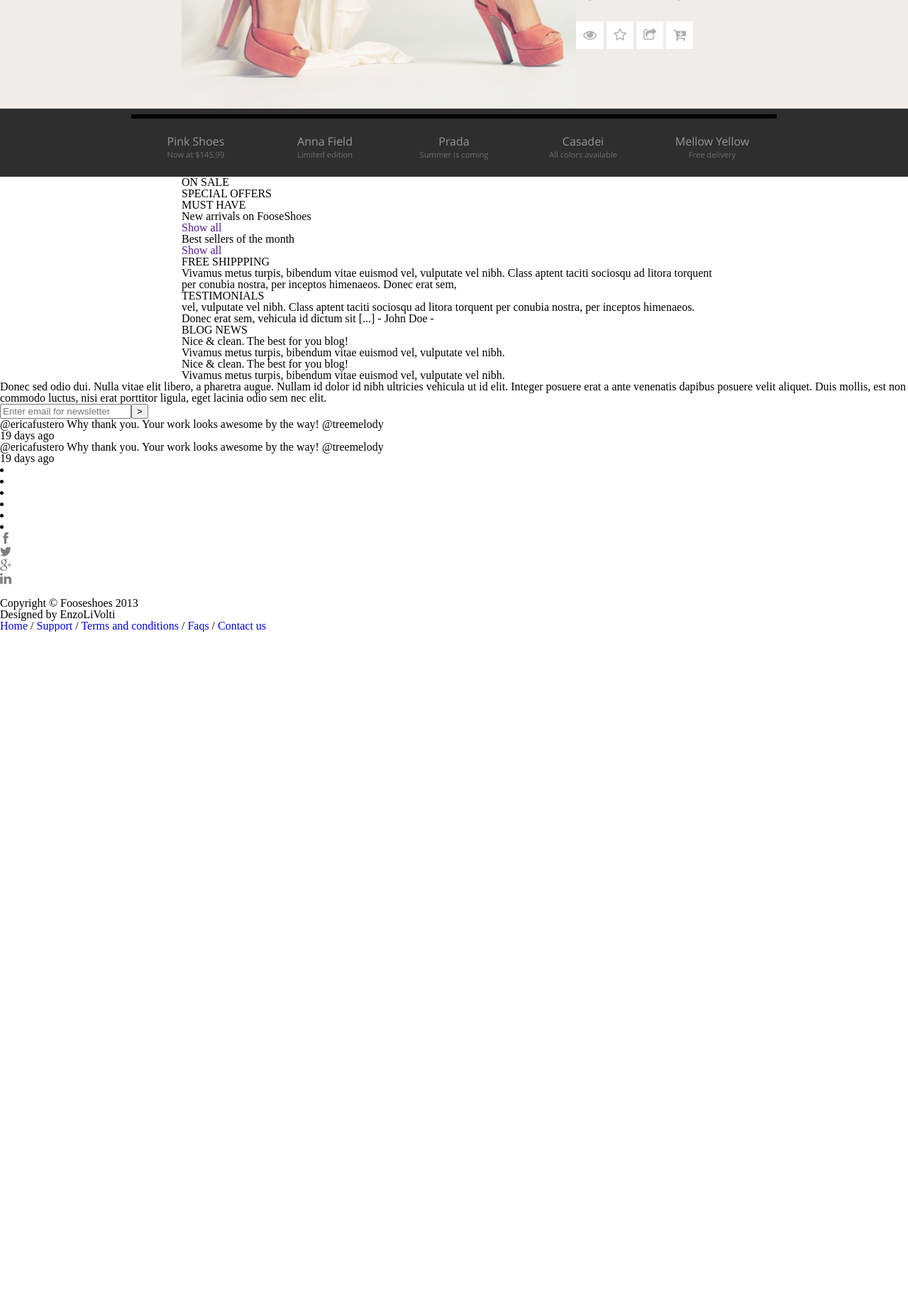
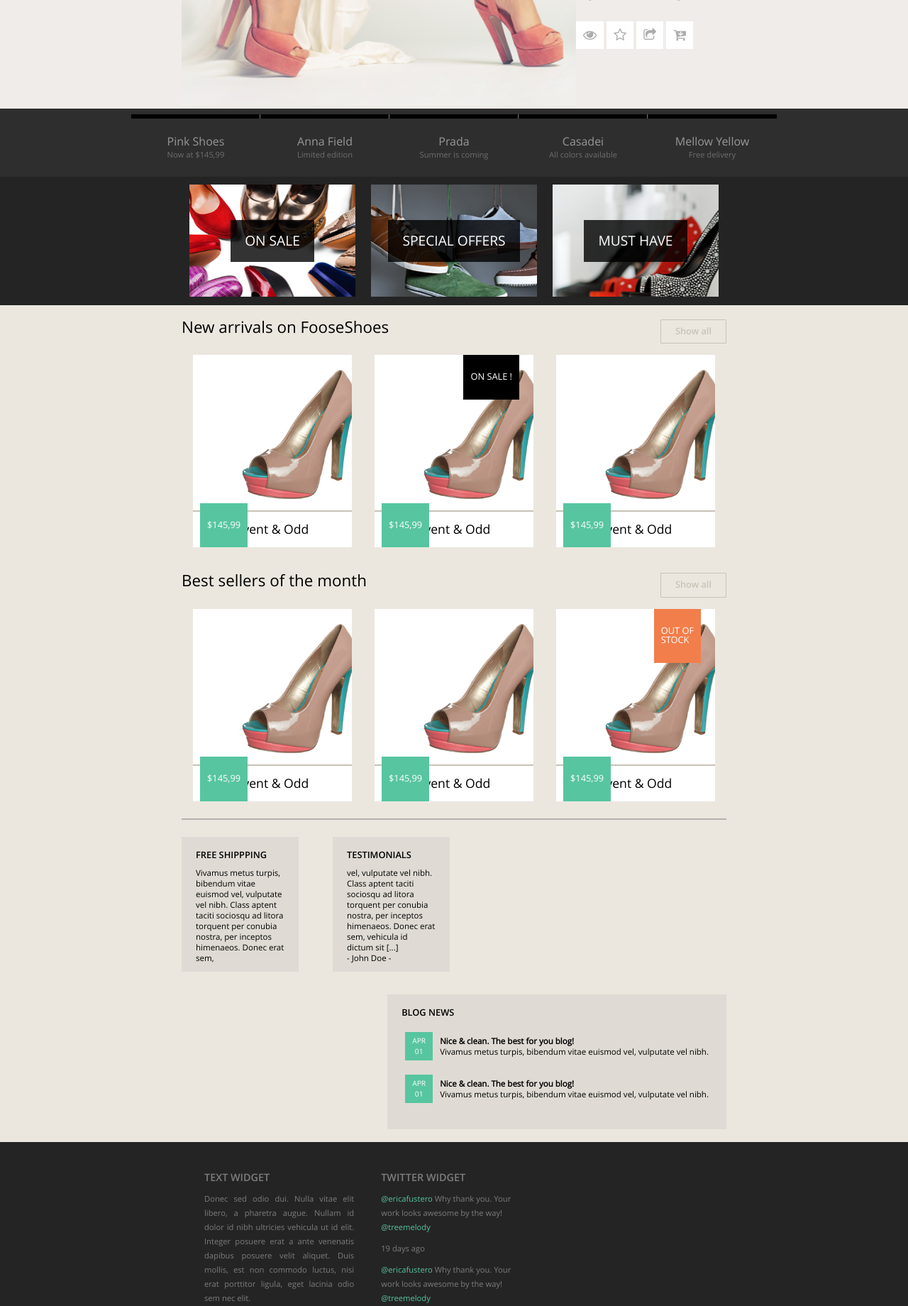
Before and after one commit to maagiix/MMI-HAG-Fluck-Nicolas, a PHP site: page / in a window 1280 px wide. Shown: the part 469-2309 px from the top of the page at 71% size. Before the commit the page ends 1359 px from the top, so only its background shows below. Run offline with PHP 8.4, Linux system fonts and the light colour scheme; some libraries are stand-ins or nearby versions.

Commit message:
update 22/02

```diff
--- a/maquette/css/style.css
+++ b/maquette/css/style.css
@@ -202,6 +202,10 @@
     background-color: #57c5a0;
 }
 
+.orange{
+    background-color: #f27e4b;
+}
+
 
 h2{
     font-family: 'open_sansregular';
@@ -229,9 +233,6 @@
     color: #57c5a0;
 }
 
-/*********************** FIN DU SLIDER ***********************/
-
-
 
 .brand{
     background-color: #2e2e2e;
@@ -256,14 +257,28 @@
     font-size: 0.7em;
     margin-top: 5px;
 }
-
 .trait hr{
 
     border: 3px solid #000;
+
+
+}
+
+.highlight hr{
+    border: 3px solid #57c5a0;
+}
+
+.right {
+    border-right: 1px solid #7e7e7e;
 }
 
 .brand1{
     margin-bottom: 10px;
+}
+
+.text-brand:hover{
+    cursor: pointer;
+    color: #FFF;
 }
 
 .brand1:hover{
@@ -287,36 +302,336 @@
     color: #FFF;
 }
 
+/*********************** FIN DU SLIDER ***********************/
+
+
+.vignettes{
+    background-color: #242424;
+
+}
+
+.vignette{
+    margin: 0.7em;
+    display: flex;
+    align-items: center;
+    justify-content: center;
+    width: 280px;
+    height: 158px;
+}
+
+.vignette-gauche{
+    background-image: url('../img/onsale.png');
+
+}
+
+.vignette-milieu{
+    background-image: url('../img/specialoffers.png');
+
+}
+.vignette-droite{
+    background-image: url('../img/musthave.png');
+}
+
+.text-vignette{
+    padding: 20px;
+    background-color: rgba(0,0,0,0.8);
+    font-size: 1.2em;
+    color: #FFF;
+}
+
+.vignette:hover{
+    cursor: pointer;
+}
+
+/******************** FIN DES VIGNETTES *************************/
+
+.arrivals{
+    background-color: #ebe7df;
+    font-family: 'open_sansregular';
+}
 
 
 
+.titre-show{
+    padding: 20px 0;
+    clear: both;
+}
+
+.titre-show h4{
+    float: left;
+    font-size: 1.4em;
+}
+
+.show{
+    font-family: 'open_sanssemibold';
+    float: right;
+    border: 1px solid #c9c2b6;
+    color: #c9c2b6;
+    border-radius: 1px;
+    padding: 10px 20px;
+    font-size: 0.8em;
+}
+
+.photos{
+    width: 100%;
+    display: flex;
+    justify-content: center;
+    align-items: center;
+}
+
+.img{
+    margin: 1em;
+    width: 300px;
+    background-color: #FFF;
+   position: relative;
+   overflow-x: hidden;
+}
+
+.marque{
+    border-top: 2px solid #c9c2b6;
+    background-color: #FFF;
+    height: 50px;
+    float: left;
+    width: 100%;
+    text-align: center;
+
+}
+
+.marque p{
+    font-family: 'open_sansregular';
+    font-size: 1.1em;
+    line-height: 50px;
+}
+
+.img__text{
+    clear: both;
+    width: 100%;
+}
+.prix-image{
+    float: left;
+    position: absolute;
+    bottom: 0;
+    left: 10px;
+    z-index: 1321313;
+}
+
+.sale-image{
+    position: absolute;
+    top: 0;
+    right: 20px;
+}
+
+
+.hvr-fade {
+  display: inline-block;
+  vertical-align: middle;
+  -webkit-transform: translateZ(0);
+  transform: translateZ(0);
+  box-shadow: 0 0 1px rgba(0, 0, 0, 0);
+  -webkit-backface-visibility: hidden;
+  backface-visibility: hidden;
+  -moz-osx-font-smoothing: grayscale;
+  overflow: hidden;
+  -webkit-transition-duration: 0.3s;
+  transition-duration: 0.3s;
+  -webkit-transition-property: color, background-color;
+  transition-property: color, background-color;
+}
+.hvr-fade:hover, .hvr-fade:focus, .hvr-fade:active {
+  background-color: #57c5a0;
+  color: white;
+  border: 1px solid #57c5a0;
+}
 
 
 
+.bulle4{
 
-
-
-
-
-
-
-
-
-
-/* .bulle4{
-    position: relative;
-    margin-top: -20%;
-    padding: 5% 0;
+    border-top: 2px solid #c9c2b6;
+    margin-top: -50px;
+    position: absolute;
+    background-color: #FFF;
+    bottom: 0;
+    left: 0;
     text-align: center;
     color: #FFF;
     font-family:Pathway Gothic one, sans-serif;
     font-size: 110%;
-    z-index: 1555;
     width:0%;
     overflow:hidden;
+    display: inline-block;
     -webkit-transition: width 0.5s ease-in-out;
     -moz-transition: width 0.5s ease-in-out;
     -o-transition: width 0.5s ease-in-out;
     transition: width 0.5s ease-in-out;
+    height: 50px;
+    padding-left: 20px;
 
-} */
+
+}
+
+.bulle4 li{
+    display: inline-block;
+    line-height: 50px;
+    font-size: 0.8em;
+    margin: 0 10px;
+}
+
+.bulle4 a:hover *{
+    color: #57c5a0;
+}
+
+.marque:hover .bulle4{
+    width: 100%;
+}
+
+/************************** FIN DES ARRIVALS ******************************/
+
+.hr{
+border: 1px solid rgba(126,126,126,0.5);
+}
+
+.blog{
+    width: 100%;
+    display: inline-block;
+}
+
+.shipping{
+    width: 165px;
+    height: 190px;
+    background-color: #dfdbd4;
+     float: left;
+     margin: 1em 1em 1em 0;
+   }
+
+.testimonials{
+    width: 165px;
+    height: 190px;
+    background-color: #dfdbd4;
+   float: left;
+   margin: 1em 2em;
+
+}
+
+.news{
+
+    height: 190px;
+    background-color: #dfdbd4;
+   float: right;
+   margin: 1em 0 1em 1em;
+}
+
+h5{
+    font-family: 'open_sanssemibold';
+    padding-bottom: 10px;
+}
+
+.blog__p{
+    font-size: 0.9em;
+}
+
+.padding{
+    padding: 20px;
+    font-size: 0.8em;
+}
+
+.padding p{
+    line-height: 15px;
+}
+
+.what, .nice{
+    clear: both;
+}
+
+.date-number, .date{
+    float: left;
+    margin: 10px 5px;
+}
+
+.date-number{
+    font-size: 0.8em;
+    text-align: center;
+    color: #FFF;
+    background-color: #57c5a0;
+    padding: 5px 10px;
+}
+
+.date{
+    padding-top: 5px;
+}
+
+.gras{
+    font-weight: bold;
+}
+
+
+
+/********************* FIN DU BLOG ************************/
+
+.wrapper{
+    margin: 0 auto;
+    width: 55%;
+}
+
+.footer{
+    background-color: #242424;
+    color: #7d7d7d;
+}
+
+.widget{
+    clear: both;
+    overflow: hidden;
+    padding: 20px 0;
+    font-family: 'open_sansregular';
+    line-height: 20px;
+}
+
+.widget h5{
+    font-size: 0.9em;
+}
+
+.widget p{
+    font-size: 0.7em;
+    margin-bottom: 10px;
+}
+
+.text_widget{
+    float: left;
+    width: 30%;
+    text-align: justify;
+    margin: 20px 0 20px 0;
+    padding-right: 20px;
+
+}
+
+
+.twitter_widget{
+    float: left;
+    width: 30%;
+    margin: 20px 18px 20px 18px;
+}
+
+.hashtag{
+    color: #57c5a0;
+}
+
+.flickr_widget{
+    float: left;
+    width: 33%;
+    margin-top: 20px;
+
+}
+
+.images{
+    clear: both;
+}
+
+.liste1 li{
+    float: left;
+    margin: 2px;
+}
+
+.liste2 li{
+    float: left;
+    margin: 2px;
+}
--- a/maquette/index.html
+++ b/maquette/index.html
@@ -89,7 +89,7 @@
 			<div class="wrap">
 				<div class="nav-slider">
 					<div class="brand1">
-						<div class="trait">
+						<div class="trait right">
 							<hr>
 						</div>
 						<div class="text-brand">
@@ -98,7 +98,7 @@
 						</div>
 					</div>
 					<div class="brand2">
-						<div class="trait">
+						<div class="trait right">
 							<hr>
 						</div>
 						<div class="text-brand">
@@ -107,7 +107,7 @@
 						</div>
 					</div>
 					<div class="brand3">
-						<div class="trait">
+						<div class="trait right">
 							<hr>
 						</div>
 						<div class="text-brand">
@@ -116,7 +116,7 @@
 						</div>
 					</div>
 					<div class="brand4">
-						<div class="trait">
+						<div class="trait right">
 							<hr>
 						</div>
 						<div class="text-brand">
@@ -139,19 +139,28 @@
 
 		<div class="vignettes">
 			<div class="wrap">
+					<div class="nav-slider">
+
 						<div class="vignette vignette-gauche">
-					<div class="text-vignette-gauche">
+							<a href="#">
+								<div class="text-vignette">
 								<p>ON SALE</p>
 								</div>
+							</a>
 						</div>
 						<div class="vignette vignette-milieu">
-					<div class="text-vignette-milieu">
+							<a href="#">
+								<div class="text-vignette">
 								<p>SPECIAL OFFERS</p>
 								</div>
+							</a>
 						</div>
 						<div class="vignette vignette-droite">
-					<div class="text-vignette-droite">
+							<a href="#">
+								<div class="text-vignette">
 								<p>MUST HAVE</p>
+								</div>
+							</a>
 						</div>
 					</div>
 			</div>
@@ -160,16 +169,83 @@
 		<div class="arrivals">
 			<div class="part1">
 				<div class="wrap">
+					<div class="titre-show">
 						<h4>New arrivals on FooseShoes</h4>
-					<div class="show"><a href="">Show all</a></div>
+						<a href=""><div class="show hvr-fade">Show all</div></a>
+					</div>
 					<div class="photos">
-						<div class="photos__photos1">
+						<div class="img photos__photos1">
+							<div class="image">
+								<img src="img/chaussure.png" alt="">
+							</div>
+							<div class="img__text">
+							<div class="prix green prix-image">
+									<p>$145,99</p>
+								</div>
+								<div class="marque">
+									<p>Event & Odd</p>
+									<div class="bulle4">
+									<ul>
+										<a href="#"><li><i class="fa fa-eye"></i></li></a>
+										<a href="#"><li><i class="fa fa-star-o"></i></li></a>
+										<a href="#"><li><i class="fa fa-share-square-o"></i></li></a>
+										<a href="#"><li><i class="fa fa-cart-arrow-down"></i></li></a>
+									</ul>
+								</div>
+								</div>
 
 							</div>
-						<div class="photos__photos2">
 
 						</div>
-						<div class="photos__photos3">
+						<div class="img photos__photos2">
+
+						<div class="image">
+								<img src="img/chaussure.png" alt="">
+							</div>
+							<div class="img__text">
+							<div class="prix green prix-image">
+									<p>$145,99</p>
+								</div>
+								<div class="prix black sale-image">
+									<p>ON SALE !</p>
+								</div>
+								<div class="marque">
+									<p>Event & Odd</p>
+									<div class="bulle4">
+									<ul>
+										<a href="#"><li><i class="fa fa-eye"></i></li></a>
+										<a href="#"><li><i class="fa fa-star-o"></i></li></a>
+										<a href="#"><li><i class="fa fa-share-square-o"></i></li></a>
+										<a href="#"><li><i class="fa fa-cart-arrow-down"></i></li></a>
+									</ul>
+								</div>
+								</div>
+
+							</div>
+
+						</div>
+						<div class="img photos__photos3">
+
+						<div class="image">
+								<img src="img/chaussure.png" alt="">
+							</div>
+							<div class="img__text">
+							<div class="prix green prix-image">
+									<p>$145,99</p>
+								</div>
+								<div class="marque">
+									<p>Event & Odd</p>
+									<div class="bulle4">
+									<ul>
+										<a href="#"><li><i class="fa fa-eye"></i></li></a>
+										<a href="#"><li><i class="fa fa-star-o"></i></li></a>
+										<a href="#"><li><i class="fa fa-share-square-o"></i></li></a>
+										<a href="#"><li><i class="fa fa-cart-arrow-down"></i></li></a>
+									</ul>
+								</div>
+								</div>
+
+							</div>
 
 						</div>
 					</div>
@@ -177,67 +253,148 @@
 			</div>
 			<div class="part1">
 				<div class="wrap">
+					<div class="titre-show">
 						<h4>Best sellers of the month</h4>
-					<div class="show"><a href="">Show all</a></div>
+						<a href=""><div class="show hvr-fade">Show all</div></a>
+					</div>
 					<div class="photos">
-						<div class="photos__photos1">
+						<div class="img photos__photos1">
+						<div class="image">
+								<img src="img/chaussure.png" alt="">
+							</div>
+							<div class="img__text">
+							<div class="prix green prix-image">
+									<p>$145,99</p>
+								</div>
+								<div class="marque">
+									<p>Event & Odd</p>
+									<div class="bulle4">
+									<ul>
+										<a href="#"><li><i class="fa fa-eye"></i></li></a>
+										<a href="#"><li><i class="fa fa-star-o"></i></li></a>
+										<a href="#"><li><i class="fa fa-share-square-o"></i></li></a>
+										<a href="#"><li><i class="fa fa-cart-arrow-down"></i></li></a>
+									</ul>
+								</div>
+								</div>
 
 							</div>
-						<div class="photos__photos2">
 
 						</div>
-						<div class="photos__photos3">
+						<div class="img photos__photos2">
+							<div class="image">
+								<img src="img/chaussure.png" alt="">
+							</div>
+							<div class="img__text">
+							<div class="prix green prix-image">
+									<p>$145,99</p>
+								</div>
+								<div class="marque">
+									<p>Event & Odd</p>
+									<div class="bulle4">
+									<ul>
+										<a href="#"><li><i class="fa fa-eye"></i></li></a>
+										<a href="#"><li><i class="fa fa-star-o"></i></li></a>
+										<a href="#"><li><i class="fa fa-share-square-o"></i></li></a>
+										<a href="#"><li><i class="fa fa-cart-arrow-down"></i></li></a>
+									</ul>
+								</div>
+								</div>
 
+
+							</div>
+
+						</div>
+						<div class="img photos__photos3">
+						<div class="image">
+								<img src="img/chaussure.png" alt="">
+							</div>
+							<div class="img__text">
+							<div class="prix green prix-image">
+									<p>$145,99</p>
+								</div>
+								<div class="prix orange sale-image">
+									<p>OUT OF<br />STOCK</p>
+								</div>
+								<div class="marque">
+									<p>Event & Odd</p>
+									<div class="bulle4">
+									<ul>
+										<a href="#"><li><i class="fa fa-eye"></i></li></a>
+										<a href="#"><li><i class="fa fa-star-o"></i></li></a>
+										<a href="#"><li><i class="fa fa-share-square-o"></i></li></a>
+										<a href="#"><li><i class="fa fa-cart-arrow-down"></i></li></a>
+									</ul>
+								</div>
+								</div>
+
+							</div>
+
+						</div>
+					</div>
+				</div>
+			</div>
+
+			<div class="wrap">
+				<hr class="hr"></hr>
+			</div>
+
+			<div class="blog">
+				<div class="wrap">
+					<div class="shipping">
+						<div class="padding">
+							<h5>FREE SHIPPPING</h5>
+							<p class="blog__p">Vivamus metus turpis, bibendum vitae euismod vel, vulputate vel nibh. Class aptent taciti sociosqu ad litora torquent per conubia nostra, per inceptos himenaeos. Donec erat sem, </p>
+						</div>
+					</div>
+					<div class="testimonials">
+						<div class="padding">
+							<h5>TESTIMONIALS</h5>
+							<p class="blog__p">vel, vulputate vel nibh. Class aptent taciti sociosqu ad litora torquent per conubia nostra, per inceptos himenaeos. Donec erat sem, vehicula id dictum sit [...]
+				 			<br />- John Doe -</p>
+			 			</div>
+					</div>
+					<div class="news">
+						<div class="padding">
+							<h5>BLOG NEWS</h5>
+							<div class="nice">
+							<div class="date-number">
+								<p>APR<br>01</p>
+							</div>
+								<div class="date">
+									<p class="gras blog__p">Nice & clean. The best for you blog!</p>
+									<p class="blog__p">Vivamus metus turpis, bibendum vitae euismod vel, vulputate vel nibh. </p>
+								</div>
+							</div>
+							<div class="what">
+							<div class="date-number">
+								<p>APR<br>01</p>
+							</div>
+								<div class="date">
+									<p class="gras blog__p">Nice & clean. The best for you blog!</p>
+									<p class="blog__p">Vivamus metus turpis, bibendum vitae euismod vel, vulputate vel nibh.</p>
+								</div>
+							</div>
 						</div>
 					</div>
 				</div>
 			</div>
 		</div>
 
-		<tr></tr>
-
-		<div class="blog">
-			<div class="wrap">
-				<div class="shipping">
-					<h5>FREE SHIPPPING</h5>
-					<p>Vivamus metus turpis, bibendum vitae euismod vel, vulputate vel nibh. Class aptent taciti sociosqu ad litora torquent per conubia nostra, per inceptos himenaeos. Donec erat sem, </p>
-				</div>
-				<div class="testimonials">
-					<h5>TESTIMONIALS</h5>
-					<p>vel, vulputate vel nibh. Class aptent taciti sociosqu ad litora torquent per conubia nostra, per inceptos himenaeos. Donec erat sem, vehicula id dictum sit [...]
-		 			- John Doe -</p>
-				</div>
-				<div class="news">
-					<h5>BLOG NEWS</h5>
-					<div class="nice">
-						<div class="date">
-							<p class="gras">Nice & clean. The best for you blog!</p>
-							<p>Vivamus metus turpis, bibendum vitae euismod vel, vulputate vel nibh. </p>
-						</div>
-					</div>
-					<div class="what">
-						<div class="date">
-							<p class="gras">Nice & clean. The best for you blog!</p>
-							<p>Vivamus metus turpis, bibendum vitae euismod vel, vulputate vel nibh.</p>
-						</div>
-					</div>
-				</div>
-			</div>
-		</div>
 
 		<div class="footer">
 			<div class="wrapper">
+				<div class="widget">
 					<div class="text_widget">
 						<div class="text_widget-text">
+						<h5>TEXT WIDGET</h5>
 							<p>Donec sed odio dui. Nulla vitae elit libero, a pharetra augue. Nullam id dolor id nibh ultricies vehicula ut id elit. Integer posuere erat a ante venenatis dapibus posuere velit aliquet. Duis mollis, est non commodo luctus, nisi erat porttitor ligula, eget lacinia odio sem nec elit.</p>
-						<div class="newsletter">
-						<span><input type="text" placeholder="Enter email for newsletter"></span><span><input type="submit" value=">"></span>
-						</div>
 						</div>
 
 					</div>
 					<div class="twitter_widget">
 						<div class="twitter_widget-text">
+						<h5>TWITTER WIDGET</h5>
 							<p><i class="hashtag">@ericafustero</i> Why thank you. Your work looks awesome by the way! <i class="hashtag">@treemelody</i></p>
 							<p><strong>19 days ago</strong></p>
 							<p><i class="hashtag">@ericafustero</i> Why thank you. Your work looks awesome by the way! <i class="hashtag">@treemelody</i></p>
@@ -246,20 +403,34 @@
 					</div>
 					<div class="flickr_widget">
 						<div class="images">
-						<li><a href="#"><img src="" alt=""></a></li>
-						<li><a href="#"><img src="" alt=""></a></li>
-						<li><a href="#"><img src="" alt=""></a></li>
-						<li><a href="#"><img src="" alt=""></a></li>
-						<li><a href="#"><img src="" alt=""></a></li>
-						<li><a href="#"><img src="" alt=""></a></li>
+							<h5>FLICKR WIDGET</h5>
+							<ul class="liste1">
+								<li><a href="#"><img src="img/flickr_photo.png" alt="photos flickr"></a></li>
+								<li><a href="#"><img src="img/flickr_photo.png" alt="photos flickr"></a></li>
+								<li><a href="#"><img src="img/flickr_photo.png" alt="photos flickr"></a></li>
+							</ul>
+							<ul class="liste2">
+								<li><a href="#"><img src="img/flickr_photo.png" alt="photos flickr"></a></li>
+								<li><a href="#"><img src="img/flickr_photo.png" alt="photos flickr"></a></li>
+								<li><a href="#"><img src="img/flickr_photo.png" alt="photos flickr"></a></li>
+							</ul>
 						</div>
+					</div>
+				</div>
+				<div class="bas">
+
+					<div class="newsletter">
+							<input type="text" placeholder="Enter email for newsletter">
+							<input type="submit" value=">">
+							</div>
+
 					<div class="social">
 							<ul>
 								<li class="facebook"><a href=""><img src="img/fb.png" alt="facebook"></a></li>
 								<li class="twitter"><a href=""><img src="img/twitter.png" alt="twitter"></a></li>
 								<li class="google+"><a href=""><img src="img/google+.png" alt="google+"></a></li>
 								<li class="linkedin"><a href=""><img src="img/linkedin.png" alt="linkedin"></a></li>
-							<li class="jesaispas"><a href=""><img src="" alt=""></a></li>
+								<li class="flikr²"><a href=""><img src="img/flikr.png" alt="flikr"></a></li>
 							</ul>
 						</div>
 				</div>
@@ -285,8 +456,8 @@
 
 
 		</footer>
-
 	<script src="js/jquery.js"></script>
 	<script src="js/main.js"></script>
+
 	</body>
 </html>
--- a/maquette/js/main.js
+++ b/maquette/js/main.js
@@ -1,75 +1,49 @@
 $(document).ready(function() {
-   var trait = $('hr');
    var brand1 = $('.brand1');
    var brand2 = $('.brand2');
    var brand3 = $('.brand3');
    var brand4 = $('.brand4');
    var brand5 = $('.brand5');
+   var trait = $(this).children(".trait hr");
    var textBrand = $('.text-brand');
+   var bulle = $('.bulle4');
 
+   brand1.hover(function() {
+      $(this).children(".trait").children("hr").css('border', '3px solid #57c5a0');
 
-   brand1.on("mouseover", function(){
-
-   		brand1.css( "cursor", "pointer" );
-   		trait.css("border", "3px solid #57c5a0");
-   		textBrand.css("color", "#FFF");
+   }, function() {
+      $(this).children(".trait").children("hr").css('border', '3px solid #000');
    });
 
-   brand2.on('mouseover', function(){
-   		brand2.css( "cursor", "pointer" );
-   		trait.css("border", "3px solid #57c5a0");
-   		textBrand.css("color", "#FFF");
-   });
+   brand2.hover(function() {
+      $(this).children(".trait").children("hr").css('border', '3px solid #57c5a0');
 
-   brand3.on('mouseover', function(){
-   		brand3.css( "cursor", "pointer" );
-   		trait.css("border", "3px solid #57c5a0");
-   		textBrand.css("color", "#FFF");
-   });
-
-   brand4.on('mouseover', function(){
-   		brand4.css( "cursor", "pointer" );
-   		trait.css("border", "3px solid #57c5a0");
-   		textBrand.css("color", "#FFF");
-   });
-
-   brand5.on('mouseover', function(){
-   		brand5.css( "cursor", "pointer" );
-   		trait.css("border", "3px solid #57c5a0");
-   		textBrand.css("color", "#FFF");
+   }, function() {
+      $(this).children(".trait").children("hr").css('border', '3px solid #000');
    });
 
 
+brand3.hover(function() {
+      $(this).children(".trait").children("hr").css('border', '3px solid #57c5a0');
+
+   }, function() {
+      $(this).children(".trait").children("hr").css('border', '3px solid #000');
+   });
 
 
-   brand1.on("mouseleave", function(){
+brand4.hover(function() {
+      $(this).children(".trait").children("hr").css('border', '3px solid #57c5a0');
 
-   		brand1.css( "cursor", "pointer" );
-   		trait.css("border", "3px solid #57c5a0");
-   		textBrand.css("color", "#FFF");
+   }, function() {
+      $(this).children(".trait").children("hr").css('border', '3px solid #000');
    });
 
-   brand2.on('mouseleave', function(){
-   		brand2.css( "cursor", "pointer" );
-   		trait.css("border", "3px solid #57c5a0");
-   		textBrand.css("color", "#FFF");
-   });
 
-   brand3.on('mouseleave', function(){
-   		brand3.css( "cursor", "pointer" );
-   		trait.css("border", "3px solid #57c5a0");
-   		textBrand.css("color", "#FFF");
-   });
+brand5.hover(function() {
+      $(this).children(".trait").children("hr").css('border', '3px solid #57c5a0');
 
-   brand4.on('mouseleave', function(){
-   		brand4.css( "cursor", "pointer" );
-   		trait.css("border", "3px solid #57c5a0");
-   		textBrand.css("color", "#FFF");
-   });
-
-   brand5.on('mouseleave', function(){
-   		trait.css("border", "3px solid #000");
-   		textBrand.css("color", "#979797");
+   }, function() {
+      $(this).children(".trait").children("hr").css('border', '3px solid #000');
    });
 
 
@@ -78,9 +52,4 @@
 
 
 
-
-
-
-
-
 });
```
Also changed, not shown: maquette/img/chaussure.PNG (added), maquette/img/flickr_photo.PNG (added), maquette/img/musthave.PNG (added), maquette/img/onsale.PNG (added), maquette/img/specialoffers.PNG (added). Lines whose indentation alone changed are shown as unchanged.
